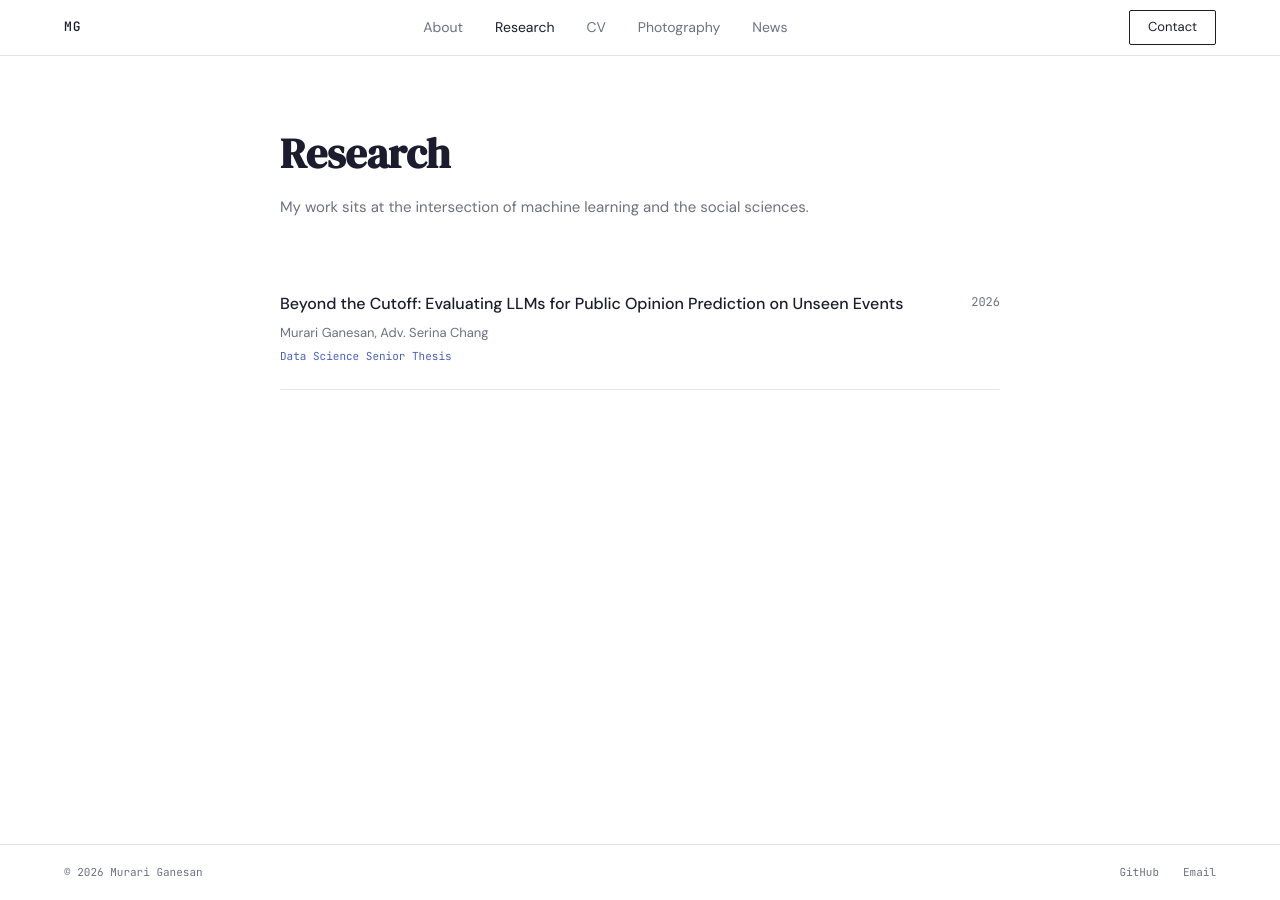
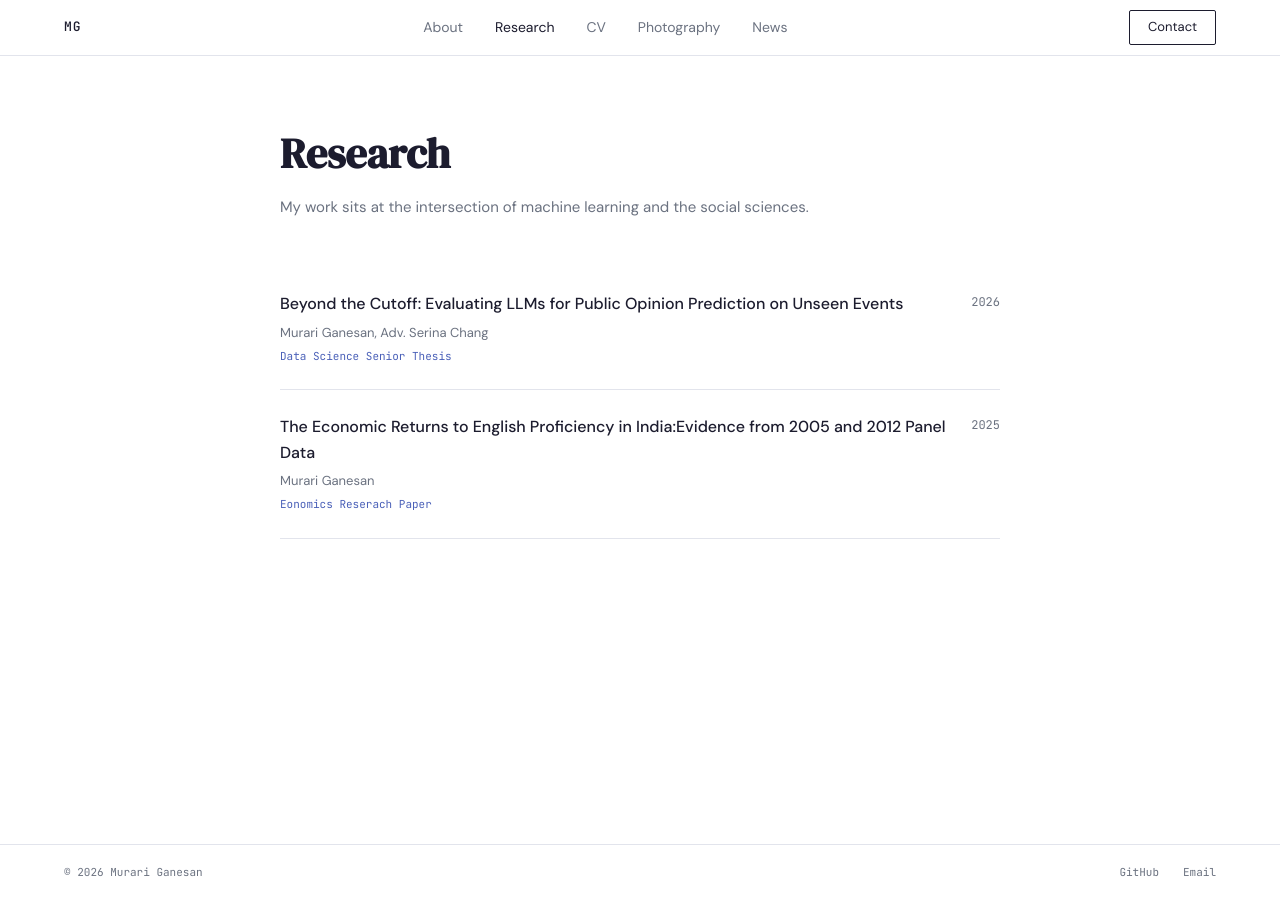
Before and after one commit to muru825/muru825.github.io, a Jekyll site: the page built from research.html, in a window 1280 px wide. Built offline with Jekyll 4.4.1, drawn with Linux system fonts in a browser that asks for light colours.

Commit message:
one econ paper

```diff
--- a/_data/research.yml
+++ b/_data/research.yml
@@ -16,3 +16,10 @@
   venue: "Data Science Senior Thesis"
   year: 2026
   url: "/assets/pdf/DS-Thesis.pdf"
+
+
+- title: "The Economic Returns to English Proficiency in India:Evidence from 2005 and 2012 Panel Data"
+  authors: "Murari Ganesan"
+  venue: "Eonomics Reserach Paper"
+  year: 2025
+  url: "/assets/pdf/Eng-Returns.pdf"
```
Also changed, not shown: 1 other file.
